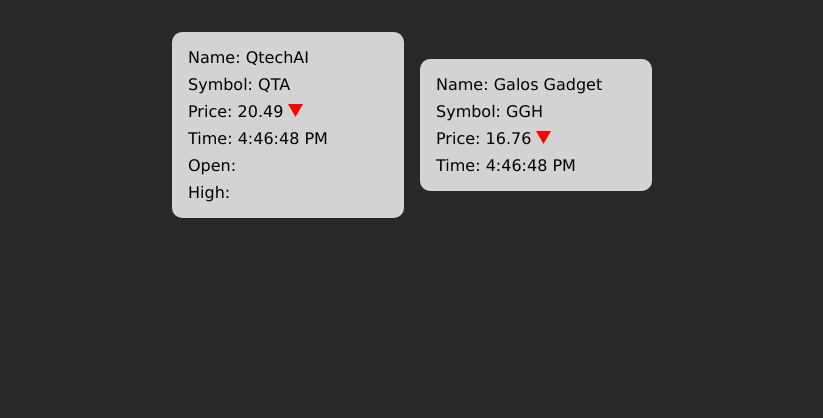
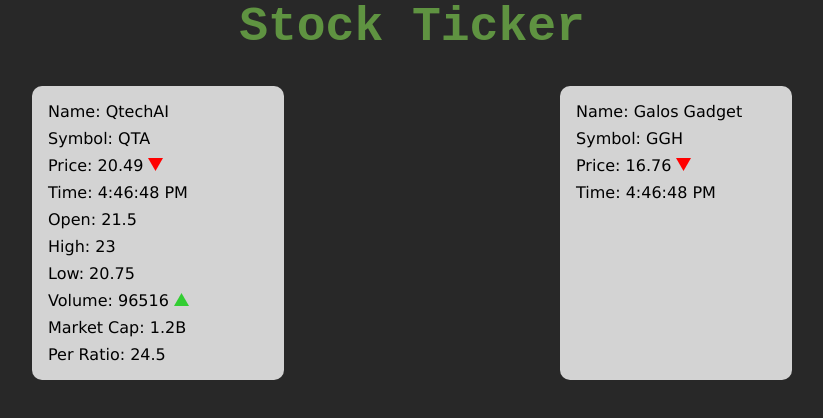
Before and after one commit to aljnmusic/JS1, a browser extension: page Stock Ticker/index.html in a window 1280 px wide. Shown: the whole page, without its empty margins (228-1051 px from the left). Drawn offline with Linux system fonts and the light colour scheme.

Commit message:
629251017

```diff
--- a/Stock Ticker/index.css
+++ b/Stock Ticker/index.css
@@ -3,14 +3,26 @@ html, body {
     padding: 0;
     background-color: #282828;
     font-family: Verdana, Geneva, Tahoma, sans-serif;
+}
+
+.container {
     display: flex;
     flex-direction: row;
-    justify-content: center;
-    align-items: center;
+    flex-wrap: nowrap;
+}
+
+h1{
+    font-family: monospace;
+    color: #5f9341;
+    font-size: 3rem;
+    width: 100%;
+    text-align: center;
+    height: auto;
+    margin: 0;
 }
 
 .stock-display-container {
-    width: 200px;
+    width: 220px;
     margin: 2em auto;
     padding: 1em;
     border-radius: 10px;
@@ -18,6 +30,11 @@ html, body {
     flex-direction: column;
     gap: .5em;
     background-color: lightgray;
+    font-size: 1rem;
+}
+
+.stock-display-container:hover::{
+    background-color: #61d323;
 }
 
 img {
--- a/Stock Ticker/index.html
+++ b/Stock Ticker/index.html
@@ -4,16 +4,23 @@
     <meta charset="UTF-8">
     <meta name="viewport" content="width=device-width, initial-scale=1">
     <link rel="stylesheet" href="index.css">
+
     <title>Document</title>
 </head>
-<body>
+<body class="flex">
+<h1>Stock Ticker</h1>
+<div class="container">
     <main class="stock-display-container">
-        <div>Name: <span id="name"></span></div>
-        <div>Symbol: <span id="symbol"></span></div>
-        <div>Price: <span id="price"></span><span id="price-icon"></span></div>
-        <div>Time: <span id="time"></span></div>
-        <div>Open: <span id="open"></span></div>
-        <div>High: <span id="high"></span></div>
+        <div class="hover:bg-gray-500 hover:text-white">Name: <span id="name"></span></div>
+        <div class="hover:bg-gray-500 hover:text-white">Symbol: <span id="symbol"></span></div>
+        <div class="hover:bg-gray-500 hover:text-white">Price: <span id="price"></span><span id="price-icon"></span></div>
+        <div class="hover:bg-gray-500 hover:text-white">Time: <span id="time"></span></div>
+        <div class="hover:bg-gray-500 hover:text-white">Open: <span id="open"></span></div>
+        <div class="hover:bg-gray-500 hover:text-white">High: <span id="high"></span></div>
+        <div class="hover:bg-gray-500 hover:text-white">Low: <span id="low"></span></div>
+        <div class="hover:bg-gray-500 hover:text-white">Volume: <span id="volume"></span><span id="volume-icon"></span></div>
+        <div class="hover:bg-gray-500 hover:text-white">Market Cap: <span id="marketCap"></span></div>
+        <div class="hover:bg-gray-500 hover:text-white">Per Ratio: <span id="peRatio"></span></div>
     </main>
     <main class="stock2-display-container">
         <div>Name: <span id="name2"></span></div>
@@ -21,6 +28,7 @@
         <div>Price: <span id="price2"></span><span id="price-icon2"></span></div>
         <div>Time: <span id="time2"></span></div>
     </main>
+</div>
     <script src="index.js" type="module"></script>
 </body>
 </html>
--- a/Stock Ticker/index.js
+++ b/Stock Ticker/index.js
@@ -7,6 +7,7 @@ setInterval(function (){
 }, 1500)
 
 let priorPrice = null
+let priorVolume = null
 
 function renderStockData(stockData) {
     const stockDisplayName = document.getElementById('name')
@@ -14,10 +15,18 @@ function renderStockData(stockData) {
     const stockDisplayPrice = document.getElementById('price')
     const stockDisplayPriceIcon = document.getElementById('price-icon')
     const stockDisplayTime = document.getElementById('time')
+    const stockDisplayOpen = document.getElementById('open')
+    const stockDisplayHigh =  document.getElementById('high')
+    const stockDisplayLow = document.getElementById('low')
+    const stockDisplayVolume = document.getElementById('volume')
+    const stockDisplayVolumeIcon = document.getElementById('volume-icon')
+    const stockDisplayMarketCap =  document.getElementById('marketCap')
+    const stockDisplayPerRatio = document.getElementById('peRatio')
 
-    const {name, sym, price, time} = stockData
+    const {name, sym, price, time, open, high, low, volume, marketCap, peRatio} = stockData
 
     let priceDirection = price > priorPrice ? `green.svg` : price < priorPrice ? `red.svg` : `grey.svg`
+    let volumeDirection = volume > priorVolume ? `green.svg` : volume < priorVolume ? `red.svg` : `grey.svg`
 
     const priceIconElement = document.createElement('img')
     priceIconElement.src = `svg/${priceDirection}`
@@ -25,12 +34,25 @@ function renderStockData(stockData) {
     stockDisplayPriceIcon.innerHTML = ''
     stockDisplayPriceIcon.appendChild(priceIconElement)
 
+    const volumeIconElement =  document.createElement('img')
+    volumeIconElement.src = `svg/${volumeDirection}`
+    volumeIconElement.alt = "Volume Direction Icon"
+    stockDisplayVolumeIcon.innerHTML = ''
+    stockDisplayVolumeIcon.appendChild(volumeIconElement)
+
     stockDisplayName.innerText = name
     stockDisplaySymbol.innerText = sym
     stockDisplayPrice.innerText = price
     stockDisplayTime.innerText = time
+    stockDisplayOpen.innerText = open
+    stockDisplayHigh.innerText = high
+    stockDisplayLow.innerText = low
+    stockDisplayVolume.innerText = volume
+    stockDisplayMarketCap.innerText = marketCap
+    stockDisplayPerRatio.innerText = peRatio
 
     priorPrice = price
+    priorVolume = volume
 }
 
 //ggh
```
